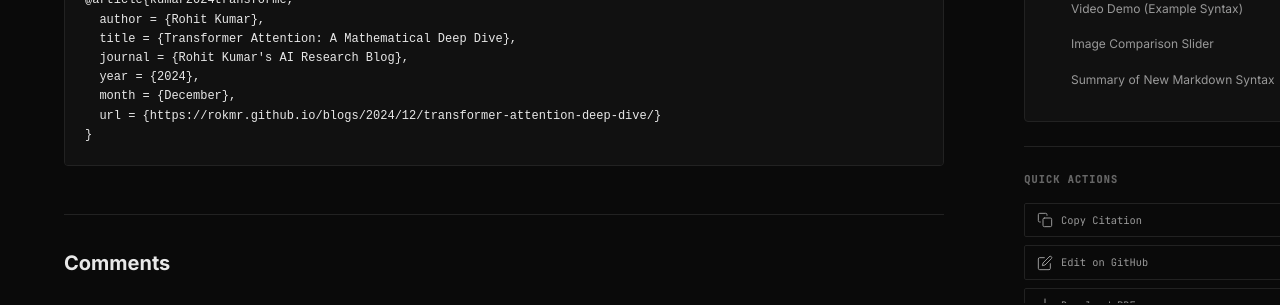
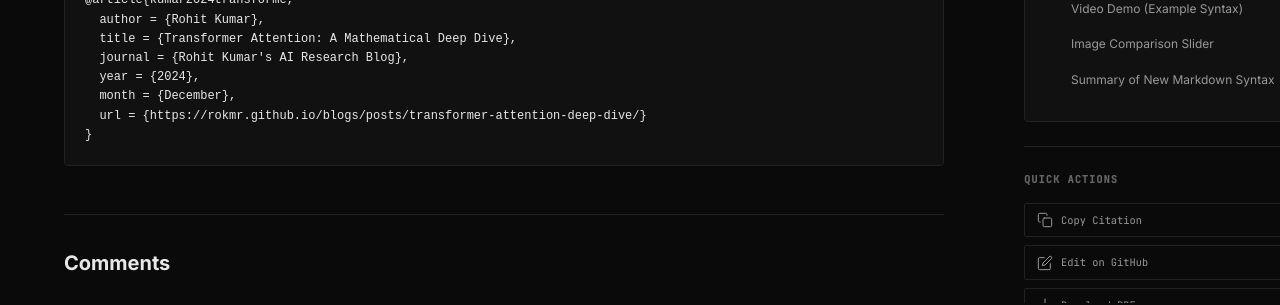
Before and after one commit to rokmr/blogs, a Jekyll site: the page built from _posts/2024-12-17-transformer-attention-deep-dive.md, in a window 1280 px wide and 900 px high, scrolled down 10353 px. Shown: the part 355-660 px from the top of the window. Built offline with Jekyll 4.4.1, drawn with Linux system fonts in a browser that asks for light colours; nearby versions of some CDN libraries; comment, search, counter and statistics services are not loaded; some of the changed lines change nothing that is shown; some of the changed text lies outside the part shown.

Commit message:
refactor: Update post permalink structure and corresponding internal links.

```diff
--- a/_config.yml
+++ b/_config.yml
@@ -9,7 +9,7 @@
 # Build Settings
 markdown: kramdown
 highlighter: rouge
-permalink: /:year/:month/:title/
+permalink: /posts/:title/
 
 # Kramdown (Markdown parser)
 kramdown:
@@ -37,7 +37,7 @@
 collections:
   posts:
     output: true
-    permalink: /:year/:month/:title/
+    permalink: /posts/:title/
 
 # Defaults
 defaults:
--- a/_posts/2024-12-18-flash-attention-scaling.md
+++ b/_posts/2024-12-18-flash-attention-scaling.md
@@ -6,7 +6,7 @@
 comments: true
 ---
 
-In my [previous post on Transformer Attention](/blogs/2024/12/transformer-attention-deep-dive/), we explored the mathematical foundations of attention. The key limitation? **Quadratic memory complexity** $O(n^2)$ makes long sequences prohibitively expensive. Flash Attention solves this.
+In my [previous post on Transformer Attention](/blogs/posts/transformer-attention-deep-dive/), we explored the mathematical foundations of attention. The key limitation? **Quadratic memory complexity** $O(n^2)$ makes long sequences prohibitively expensive. Flash Attention solves this.
 
 > [!NOTE]
 > Flash Attention achieves **2-4x speedup** and dramatically reduces memory usage without any approximation — it's mathematically identical to standard attention.
@@ -240,4 +240,4 @@
 
 ---
 
-*Previous: [Transformer Attention: A Mathematical Deep Dive](/blogs/2024/12/transformer-attention-deep-dive/)*
+*Previous: [Transformer Attention: A Mathematical Deep Dive](/blogs/posts/transformer-attention-deep-dive/)*
```
